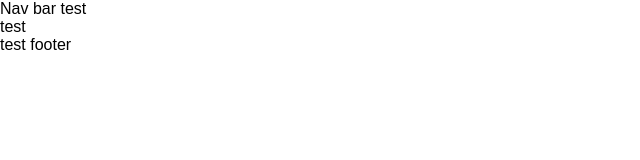
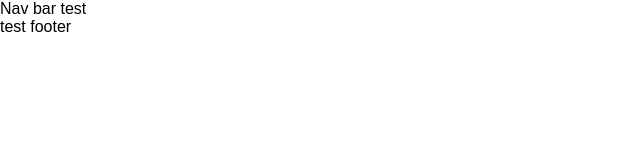
Before and after one commit to joanne-li/hackathon2019, a React (Create React App) app in the folder frontend/: page / in a window 1280 px wide. Shown: the top 160 px of the page, without its empty margins (0-640 px from the left). Built offline with nearby package versions, Linux system fonts and the light colour scheme.

Commit message:
route browser

```diff
--- a/frontend/src/App.js
+++ b/frontend/src/App.js
@@ -23,7 +23,7 @@ class App extends Component {
       <BrowserRouter>
       <div>
         <Nav />
-        <Browse />
+        <Route path='/browse' component={Browse} />
         <Footer />
       </div>
       </BrowserRouter>
```
Also changed, not shown: 2 other files (tests, documents, lock files or other folders).
